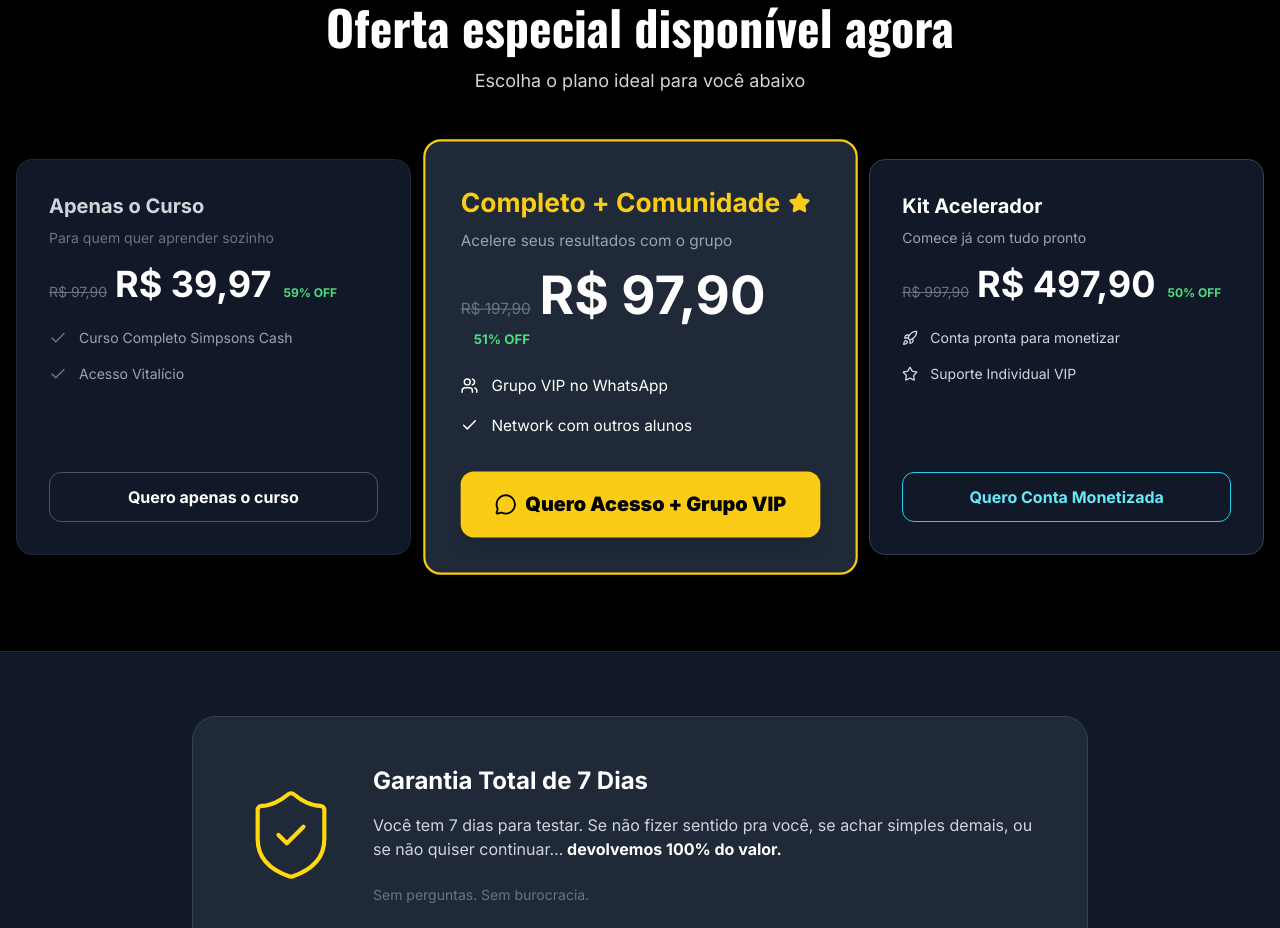
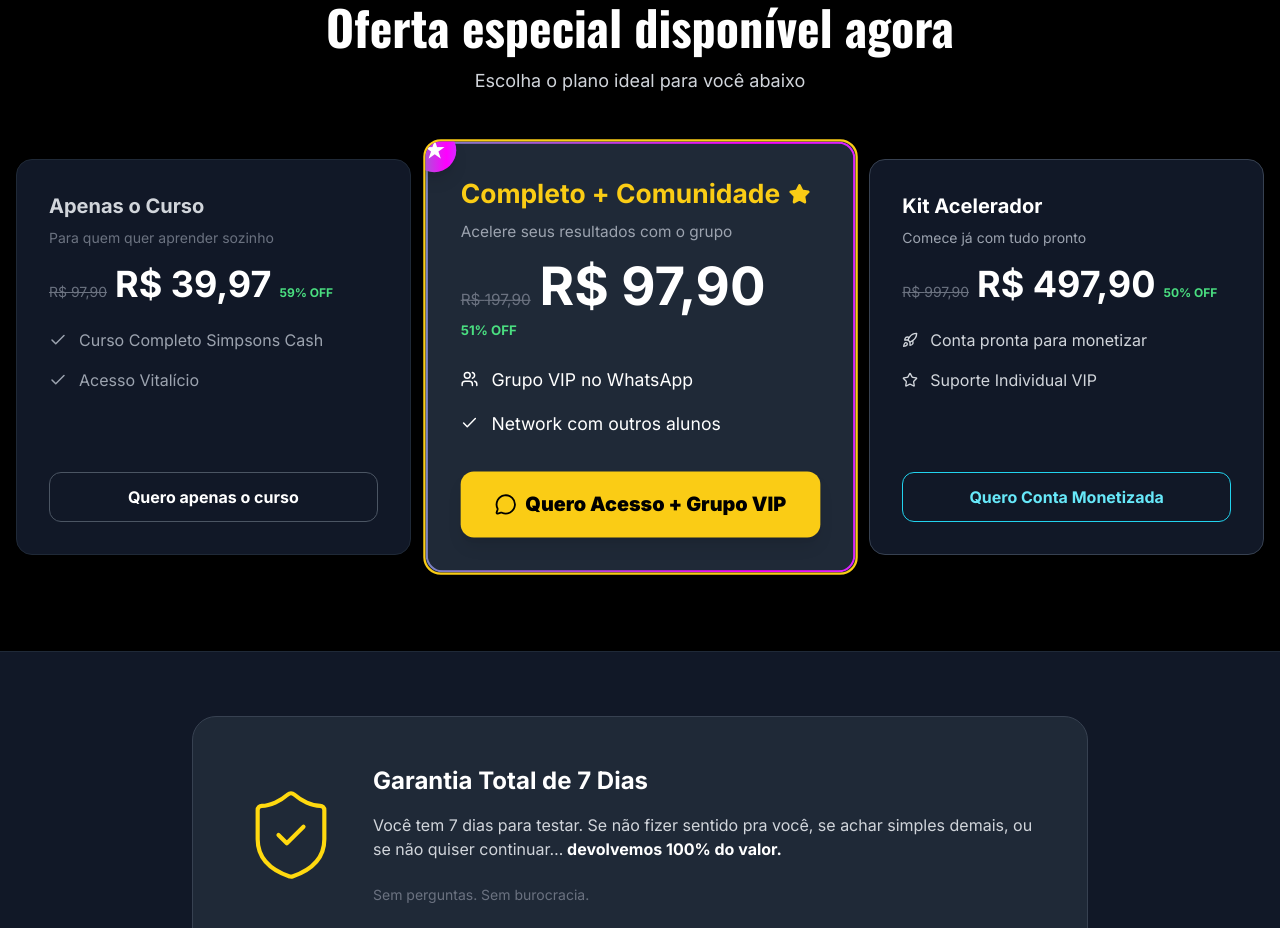
Before and after one commit to superestimado46/meu-site, a React (Vite) app: page / in a window 1280 px wide. Shown: the part 4120-5048 px from the top of the page. Built offline with nearby package versions, Linux system fonts and the light colour scheme.

Commit message:
Pricing.tsx

```diff
--- a/components/Pricing.tsx
+++ b/components/Pricing.tsx
@@ -16,6 +16,7 @@ const formatPrice = (value: number) => {
 };
 
 const Pricing: React.FC = () => {
+
   return (
     <section id="oferta" className="py-24 bg-black relative overflow-hidden">
       <div className="container mx-auto px-4 relative z-10">
@@ -31,14 +32,21 @@ const Pricing: React.FC = () => {
 
         <div className="grid grid-cols-1 lg:grid-cols-3 gap-8 max-w-7xl mx-auto items-center">
 
-          {/* --- OFFER 1: BASIC --- */}
-          <div className="w-full bg-gray-900 rounded-2xl p-6 lg:p-8 border border-gray-800 flex flex-col h-full hover:border-gray-600 transition-colors">
+          {/* BASIC */}
+          <div className="w-full bg-gray-900 rounded-2xl p-6 lg:p-8 border border-gray-800 flex flex-col h-full">
+
             <div className="mb-6">
-              <h3 className="text-xl font-bold text-gray-300">Apenas o Curso</h3>
-              <p className="text-sm text-gray-500 mt-2">Para quem quer aprender sozinho</p>
+              <h3 className="text-xl font-bold text-gray-300">
+                Apenas o Curso
+              </h3>
 
-              <div className="mt-4 flex items-baseline flex-wrap gap-y-2">
-                <span className="text-sm text-gray-500 line-through mr-2">
+              <p className="text-sm text-gray-500 mt-2">
+                Para quem quer aprender sozinho
+              </p>
+
+              <div className="mt-4 flex items-baseline gap-2 flex-wrap">
+
+                <span className="text-sm text-gray-500 line-through">
                   R$ {formatPrice(prices.basic.old)}
                 </span>
 
@@ -46,49 +54,65 @@ const Pricing: React.FC = () => {
                   R$ {formatPrice(prices.basic.current)}
                 </span>
 
-                <span className="ml-3 text-xs font-bold text-green-400">
+                <span className="text-xs font-bold text-green-400">
                   {calculateDiscount(prices.basic.old, prices.basic.current)}% OFF
                 </span>
+
               </div>
             </div>
 
             <ul className="space-y-4 mb-8 flex-1">
+
               <li className="flex items-center gap-3 text-gray-400">
-                <Check size={18} className="text-gray-500 flex-shrink-0" />
-                <span className="text-sm">Curso Completo Simpsons Cash</span>
+                <Check size={18} />
+                Curso Completo Simpsons Cash
               </li>
 
               <li className="flex items-center gap-3 text-gray-400">
-                <Check size={18} className="text-gray-500 flex-shrink-0" />
-                <span className="text-sm">Acesso Vitalício</span>
+                <Check size={18} />
+                Acesso Vitalício
               </li>
+
             </ul>
 
             <a
               href="https://checkout.ticto.app/OBF27819D"
               target="_blank"
               rel="noopener noreferrer"
-              className="w-full py-3 rounded-xl border border-gray-600 text-white font-bold hover:bg-gray-800 transition-colors text-sm md:text-base text-center block"
+              className="w-full py-3 rounded-xl border border-gray-600 text-white font-bold hover:bg-gray-800 text-center"
             >
               Quero apenas o curso
             </a>
+
           </div>
 
-          {/* --- OFFER 2: PREMIUM --- */}
-          <div className="w-full bg-gray-800 rounded-2xl p-6 lg:p-8 border-2 border-yellow-400 flex flex-col transform lg:scale-110 relative z-20 h-full">
+          {/* PREMIUM */}
+          <div className="w-full bg-gray-800 rounded-2xl p-6 lg:p-8 border-2 border-yellow-400 flex flex-col transform lg:scale-110 relative overflow-hidden">
 
-            <div className="mb-6 mt-2">
+            {/* BORDA ANIMADA */}
+            <div className="absolute inset-0 premium-border pointer-events-none"></div>
+
+            {/* ESTRELA */}
+            <div className="absolute -top-3 -left-3 z-30">
+              <div className="premium-star w-10 h-10 flex items-center justify-center rounded-full shadow-lg">
+                ★
+              </div>
+            </div>
+
+            <div className="mb-6 relative z-10">
+
               <h3 className="text-2xl font-bold text-yellow-400 flex items-center gap-2">
                 Completo + Comunidade
-                <Star size={20} fill="currentColor" />
+                <Star size={20} fill="currentColor"/>
               </h3>
 
               <p className="text-sm text-gray-400 mt-2">
                 Acelere seus resultados com o grupo
               </p>
 
-              <div className="mt-4 flex items-baseline flex-wrap gap-y-2">
-                <span className="text-sm text-gray-500 line-through mr-2">
+              <div className="mt-4 flex items-baseline gap-2 flex-wrap">
+
+                <span className="text-sm text-gray-500 line-through">
                   R$ {formatPrice(prices.premium.old)}
                 </span>
 
@@ -96,47 +120,55 @@ const Pricing: React.FC = () => {
                   R$ {formatPrice(prices.premium.current)}
                 </span>
 
-                <span className="ml-3 text-xs font-bold text-green-400">
+                <span className="text-xs font-bold text-green-400">
                   {calculateDiscount(prices.premium.old, prices.premium.current)}% OFF
                 </span>
+
               </div>
             </div>
 
-            <ul className="space-y-4 mb-8 flex-1">
+            <ul className="space-y-4 mb-8 flex-1 relative z-10">
+
               <li className="flex items-center gap-3 text-white">
-                <Users size={16} />
-                <span className="text-sm">Grupo VIP no WhatsApp</span>
+                <Users size={16}/>
+                Grupo VIP no WhatsApp
               </li>
 
               <li className="flex items-center gap-3 text-white">
-                <Check size={16} />
-                <span className="text-sm">Network com outros alunos</span>
+                <Check size={16}/>
+                Network com outros alunos
               </li>
+
             </ul>
 
             <a
               href="https://checkout.ticto.app/O33C97F03"
               target="_blank"
               rel="noopener noreferrer"
-              className="w-full py-4 rounded-xl bg-yellow-400 hover:bg-yellow-300 text-black font-extrabold text-lg shadow-lg transition-all transform hover:-translate-y-1 flex items-center justify-center gap-2 text-center"
+              className="w-full py-4 rounded-xl bg-yellow-400 hover:bg-yellow-300 text-black font-extrabold text-lg shadow-lg transition-all transform hover:-translate-y-1 flex items-center justify-center gap-2 text-center relative z-10"
             >
-              <MessageCircle size={20} />
-              <span>Quero Acesso + Grupo VIP</span>
+              <MessageCircle size={20}/>
+              Quero Acesso + Grupo VIP
             </a>
 
           </div>
 
-          {/* --- OFFER 3: ULTRA --- */}
+          {/* ULTRA */}
           <div className="w-full bg-gray-900 rounded-2xl p-6 lg:p-8 border border-gray-700 flex flex-col h-full">
 
             <div className="mb-6">
-              <h3 className="text-xl font-bold text-white">Kit Acelerador</h3>
+
+              <h3 className="text-xl font-bold text-white">
+                Kit Acelerador
+              </h3>
+
               <p className="text-sm text-gray-400 mt-2">
                 Comece já com tudo pronto
               </p>
 
-              <div className="mt-4 flex items-baseline flex-wrap gap-y-2">
-                <span className="text-sm text-gray-500 line-through mr-2">
+              <div className="mt-4 flex items-baseline gap-2 flex-wrap">
+
+                <span className="text-sm text-gray-500 line-through">
                   R$ {formatPrice(prices.ultra.old)}
                 </span>
 
@@ -144,29 +176,32 @@ const Pricing: React.FC = () => {
                   R$ {formatPrice(prices.ultra.current)}
                 </span>
 
-                <span className="ml-3 text-xs font-bold text-green-400">
+                <span className="text-xs font-bold text-green-400">
                   {calculateDiscount(prices.ultra.old, prices.ultra.current)}% OFF
                 </span>
+
               </div>
             </div>
 
             <ul className="space-y-4 mb-8 flex-1">
+
               <li className="flex items-center gap-3 text-gray-300">
-                <Rocket size={16} />
-                <span className="text-sm">Conta pronta para monetizar</span>
+                <Rocket size={16}/>
+                Conta pronta para monetizar
               </li>
 
               <li className="flex items-center gap-3 text-gray-300">
-                <Star size={16} />
-                <span className="text-sm">Suporte Individual VIP</span>
+                <Star size={16}/>
+                Suporte Individual VIP
               </li>
+
             </ul>
 
             <a
               href="https://checkout.ticto.app/O357A9DD7"
               target="_blank"
               rel="noopener noreferrer"
-              className="w-full py-3 rounded-xl border border-cyan-400 text-cyan-300 hover:bg-cyan-400 hover:text-black font-bold transition-all text-sm md:text-base text-center hover:shadow-[0_0_28px_rgba(34,211,238,0.45)]"
+              className="w-full py-3 rounded-xl border border-cyan-400 text-cyan-300 hover:bg-cyan-400 hover:text-black font-bold text-center"
             >
               Quero Conta Monetizada
             </a>
@@ -174,7 +209,44 @@ const Pricing: React.FC = () => {
           </div>
 
         </div>
+
       </div>
+
+      <style>{`
+
+      .premium-border{
+        border-radius:16px;
+        padding:2px;
+        background:linear-gradient(270deg,#ffcc00,#00ffff,#ff00ff,#00ff88,#ffcc00);
+        background-size:600% 600%;
+        animation:borderFlow 6s ease infinite;
+        mask:linear-gradient(#000 0 0) content-box,linear-gradient(#000 0 0);
+        mask-composite:exclude;
+      }
+
+      .premium-star{
+        font-size:18px;
+        font-weight:bold;
+        color:white;
+        background:linear-gradient(270deg,#ffcc00,#00ffff,#ff00ff,#00ff88,#ffcc00);
+        background-size:600% 600%;
+        animation:starFlow 6s ease infinite;
+      }
+
+      @keyframes borderFlow{
+        0%{background-position:0% 50%;}
+        50%{background-position:100% 50%;}
+        100%{background-position:0% 50%;}
+      }
+
+      @keyframes starFlow{
+        0%{background-position:0% 50%;}
+        50%{background-position:100% 50%;}
+        100%{background-position:0% 50%;}
+      }
+
+      `}</style>
+
     </section>
   );
 };
```
